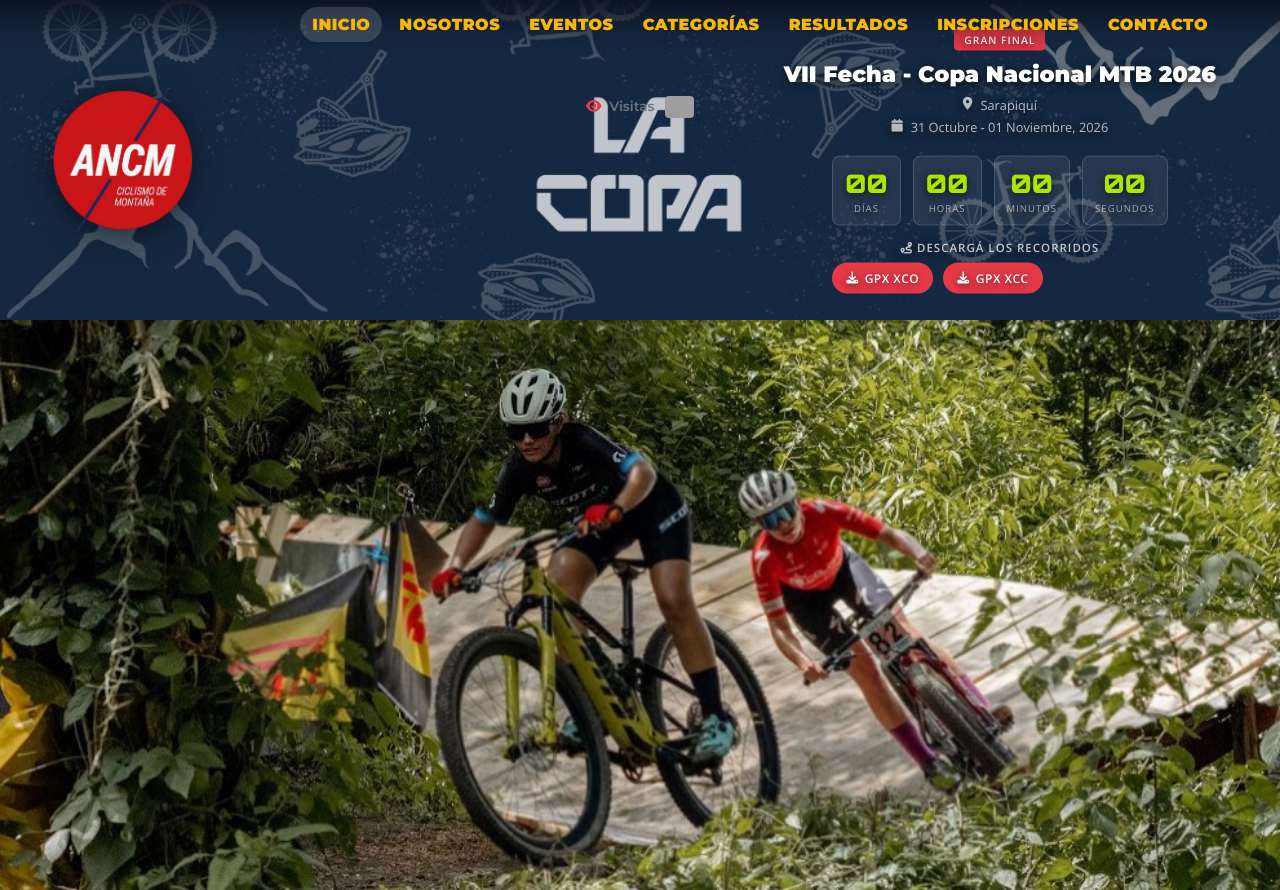
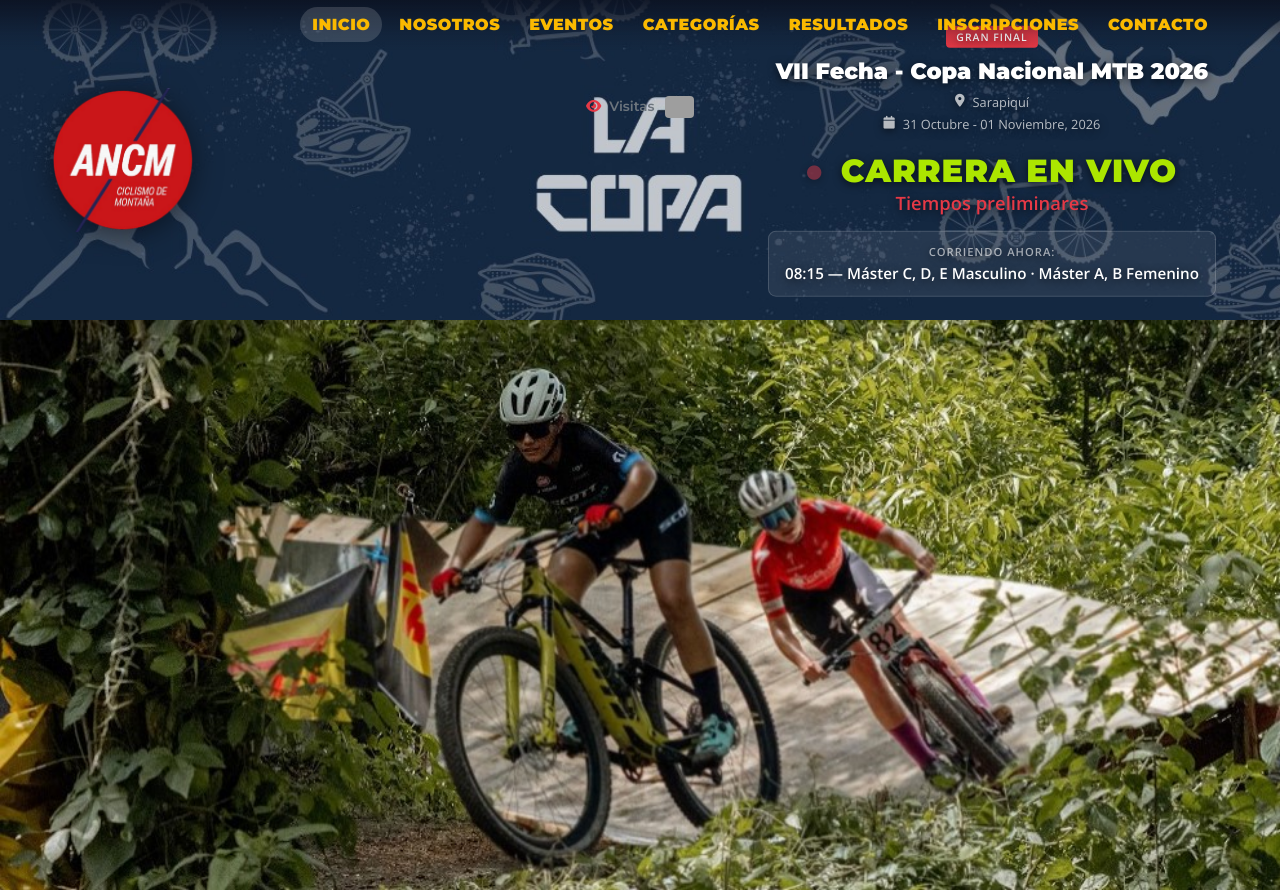
Before and after one commit to Nancyms1012/MTB-Costa_Rica, a plain HTML site: page index.html in a window 1280 px wide. Drawn offline with nearby package versions, Linux system fonts and the light colour scheme; grey boxes are pictures that could not be loaded.

Commit message:
🔴 Inicio: quitar crono y GPX, agregar 'Carrera en vivo' (tracking) + tanda actual automática según cronograma 01/11

```diff
--- a/css/styles.css
+++ b/css/styles.css
@@ -440,28 +440,61 @@ body.en-inicio .navbar {
     letter-spacing: 1px;
     margin-top: 3px;
 }
-/* Descarga de recorridos GPX debajo del cronómetro (inicio) */
-.next-event-gpx {
-    margin-top: 14px;
-    display: flex;
+/* Carrera en vivo (reemplaza el cronómetro en inicio) */
+.live-race-link {
+    display: inline-flex;
     flex-direction: column;
-    gap: 8px;
-}
-.next-event-gpx-label {
-    font-size: 0.72rem;
+    align-items: center;
+    text-align: center;
+    gap: 2px;
+    text-decoration: none;
+    transition: var(--transition);
+}
+.live-race-link:hover { transform: translateY(-2px); }
+.live-race-title {
+    font-family: var(--font-heading);
+    font-size: 2rem;
+    font-weight: 900;
+    color: #ACE600;
+    text-transform: uppercase;
+    letter-spacing: 1px;
+    line-height: 1.1;
+}
+.live-race-title .live-dot {
+    font-size: 0.9rem;
+    color: #e63946;
+    margin-right: 8px;
+    vertical-align: middle;
+    animation: live-pulse 1.3s infinite;
+}
+@keyframes live-pulse { 0%,100% { opacity: 1; } 50% { opacity: 0.25; } }
+.live-race-sub {
+    font-size: 1.15rem;
+    font-weight: 700;
+    color: #e63946;
+}
+.live-race-tanda {
+    margin-top: 16px;
+    display: flex;
+    flex-direction: column;
+    gap: 4px;
+    background: rgba(255,255,255,0.08);
+    border: 1px solid rgba(255,255,255,0.15);
+    border-radius: 8px;
+    padding: 12px 16px;
+}
+.live-race-tanda-label {
+    font-size: 0.7rem;
     font-weight: 700;
     text-transform: uppercase;
     letter-spacing: 1px;
-    color: rgba(255,255,255,0.75);
-}
-.next-event-gpx-buttons {
-    display: flex;
-    gap: 10px;
-    flex-wrap: wrap;
-}
-.next-event-gpx .btn-gpx {
-    padding: 7px 14px;
-    font-size: 0.75rem;
+    color: rgba(255,255,255,0.6);
+}
+.live-race-tanda-value {
+    font-size: 0.95rem;
+    font-weight: 700;
+    color: #fff;
+    line-height: 1.35;
 }
 
 /* Hero photo below banner */
--- a/index.html
+++ b/index.html
@@ -91,18 +91,13 @@
                 <p class="next-event-date-text"><i class="fas fa-calendar"></i> 31 Octubre - 01 Noviembre, 2026</p>
             </div>
             <div class="next-event-countdown">
-                <div class="countdown">
-                    <div class="countdown-item"><span id="cd-days">00</span><small>Días</small></div>
-                    <div class="countdown-item"><span id="cd-hours">00</span><small>Horas</small></div>
-                    <div class="countdown-item"><span id="cd-minutes">00</span><small>Minutos</small></div>
-                    <div class="countdown-item"><span id="cd-seconds">00</span><small>Segundos</small></div>
-                </div>
-                <div class="next-event-gpx">
-                    <span class="next-event-gpx-label"><i class="fas fa-route"></i> Descargá los recorridos</span>
-                    <div class="next-event-gpx-buttons">
-                        <a href="img/XCO.gpx" download class="btn-gpx"><i class="fas fa-download"></i> GPX XCO</a>
-                        <a href="img/Short_Track.gpx" download class="btn-gpx"><i class="fas fa-download"></i> GPX XCC</a>
-                    </div>
+                <a href="https://control.raceclubhub.com/tracking" target="_blank" rel="noopener" class="live-race-link">
+                    <span class="live-race-title"><i class="fas fa-circle live-dot"></i> Carrera en vivo</span>
+                    <span class="live-race-sub">Tiempos preliminares</span>
+                </a>
+                <div class="live-race-tanda">
+                    <span class="live-race-tanda-label">Corriendo ahora:</span>
+                    <span id="tanda-actual" class="live-race-tanda-value">—</span>
                 </div>
             </div>
         </div>
--- a/js/main.js
+++ b/js/main.js
@@ -118,26 +118,45 @@ document.addEventListener('DOMContentLoaded', () => {
 
 
     // ============ COUNTDOWN ============
-    const eventDate = new Date('2026-10-31T08:00:00');
+    // ============ TANDA ACTUAL (Carrera en vivo) ============
+    // Cronograma Gran Final - Domingo 1 Noviembre 2026 (hora local Costa Rica)
+    const tandas = [
+        { hora: '07:00', categorias: 'Máster A, B y Open Masculino' },
+        { hora: '08:15', categorias: 'Máster C, D, E Masculino · Máster A, B Femenino' },
+        { hora: '09:30', categorias: 'Infantil y Preinfantil Masculino · Infantil y Preinfantil Femenino' },
+        { hora: '10:30', categorias: 'Élite Masculino · Élite Femenino' },
+        { hora: '12:05', categorias: 'Juvenil Masculino · Juvenil Femenino' },
+        { hora: '13:25', categorias: 'Prejuvenil Masculino · Prejuvenil Femenino' }
+    ];
 
-    function updateCountdown() {
-        const now = new Date();
-        const diff = eventDate - now;
-        if (diff <= 0) return;
-
-        const days = Math.floor(diff / (1000 * 60 * 60 * 24));
-        const hours = Math.floor((diff % (1000 * 60 * 60 * 24)) / (1000 * 60 * 60));
-        const minutes = Math.floor((diff % (1000 * 60 * 60)) / (1000 * 60));
-        const seconds = Math.floor((diff % (1000 * 60)) / 1000);
-
-        document.getElementById('cd-days').textContent = String(days).padStart(2, '0');
-        document.getElementById('cd-hours').textContent = String(hours).padStart(2, '0');
-        document.getElementById('cd-minutes').textContent = String(minutes).padStart(2, '0');
-        document.getElementById('cd-seconds').textContent = String(seconds).padStart(2, '0');
+    function hhmmToMin(hhmm) {
+        const [h, m] = hhmm.split(':').map(Number);
+        return h * 60 + m;
     }
 
-    updateCountdown();
-    setInterval(updateCountdown, 1000);
+    function updateTandaActual() {
+        const el = document.getElementById('tanda-actual');
+        if (!el) return;
+        // Hora actual en Costa Rica (UTC-6), independiente de la zona del dispositivo
+        const now = new Date();
+        const crNow = new Date(now.toLocaleString('en-US', { timeZone: 'America/Costa_Rica' }));
+        const nowMin = crNow.getHours() * 60 + crNow.getMinutes();
+
+        let actual = null;
+        for (let i = 0; i < tandas.length; i++) {
+            if (nowMin >= hhmmToMin(tandas[i].hora)) actual = tandas[i];
+        }
+
+        if (!actual) {
+            // Antes de la primera tanda
+            el.textContent = 'La carrera inicia a las ' + tandas[0].hora;
+        } else {
+            el.textContent = actual.hora + ' — ' + actual.categorias;
+        }
+    }
+
+    updateTandaActual();
+    setInterval(updateTandaActual, 30000);
 
     // ============ STATS COUNTER ============
     const statNumbers = document.querySelectorAll('.stat-number');
```
